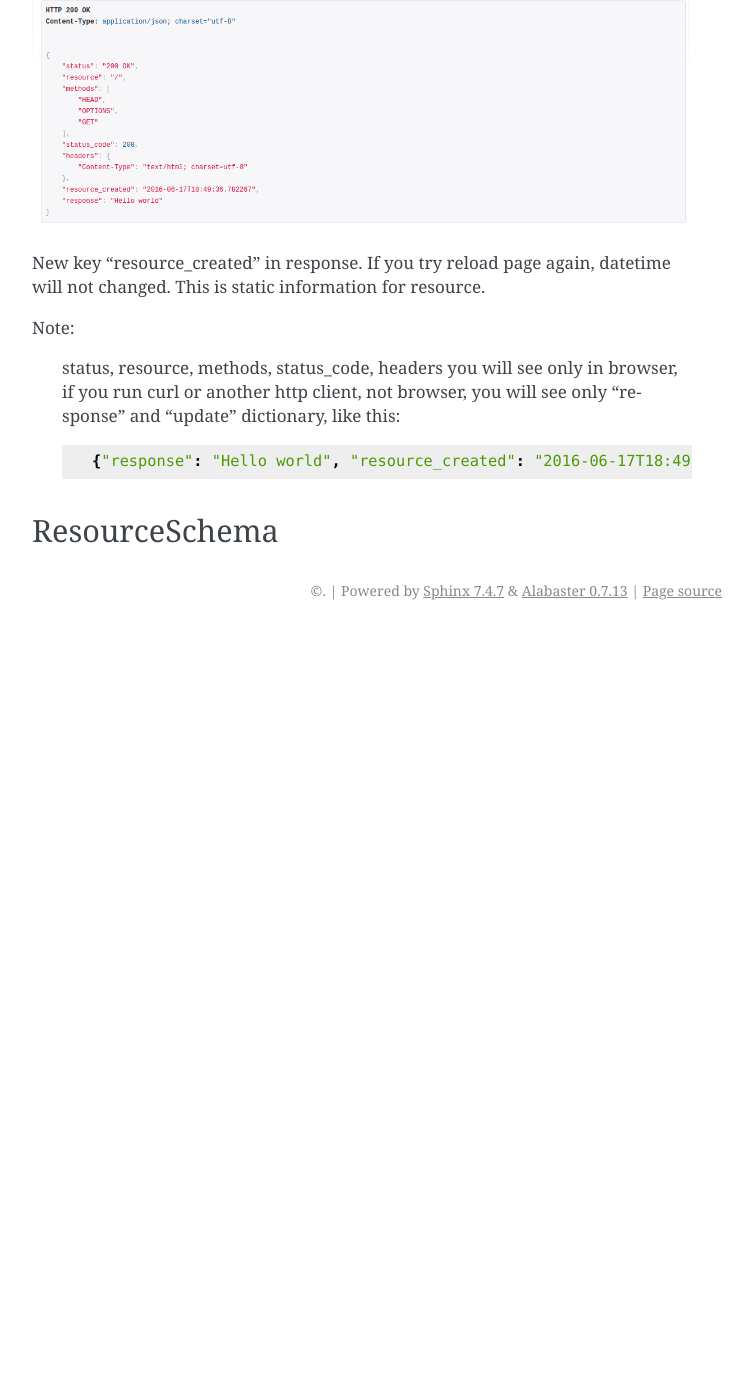
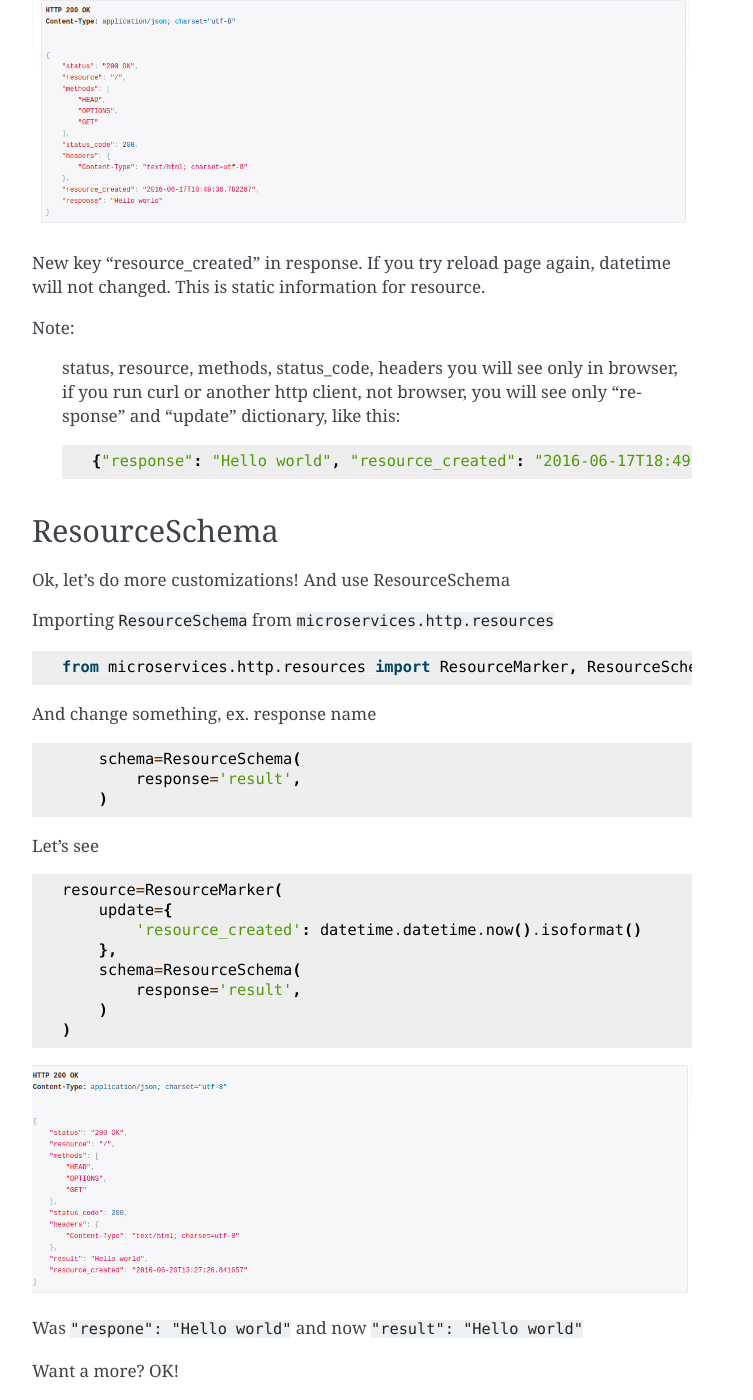
Before and after one commit to viatoriche/microservices, a Sphinx documentation site: the page built from docs/http.md, in a window 1280 px wide and 1400 px high, scrolled down 2466 px. Shown: the whole window, without its empty margins (388-1141 px from the left). Built offline with Sphinx 7.4.7, drawn with Linux system fonts in a browser that asks for light colours; before the commit the page ends 3096 px from its top, so only the background shows below that; some of the changed text lies outside the part shown.

Commit message:
resource_schema

````diff
--- a/docs/http.md
+++ b/docs/http.md
@@ -108,3 +108,72 @@
 > ```
 
 ## ResourceSchema
+
+Ok, let's do more customizations! And use ResourceSchema
+
+Importing `ResourceSchema` from `microservices.http.resources`
+```
+from microservices.http.resources import ResourceMarker, ResourceSchema
+```
+
+And change something, ex. response name
+```
+    schema=ResourceSchema(
+        response='result',
+    )
+```
+
+Let's see
+```
+resource=ResourceMarker(
+    update={
+        'resource_created': datetime.datetime.now().isoformat()
+    },
+    schema=ResourceSchema(
+        response='result',
+    )
+)
+```
+
+![http_4](http/4.png)
+
+Was `"respone": "Hello world"` and now `"result": "Hello world"`
+
+Want a more? OK!
+
+If your response is a dict, by default response will be updated from your response
+
+```
+def hello_world():
+    return {'hello': 'Hello world'}
+```
+
+![http_5](http/5.png)
+
+If you want reponse all data in your response key name, you can change a policy:
+
+```
+resource=ResourceMarker(
+    update={
+        'resource_created': datetime.datetime.now().isoformat()
+    },
+    schema=ResourceSchema(
+        response='result',
+        response_update=False,
+    )
+),
+```
+
+And you will see:
+```
+"result": {
+    "hello": "Hello world"
+},
+```
+
+![http_6](http/6.png)
+
+By default for non-browser clients technical information (as status, headers, url) will be ignored.
+You can change this and rename response keys
+
+Example:
````
Also changed, not shown: docs/http/4.png (added), docs/http/5.png (added), docs/http/6.png (added), 1 other file.
